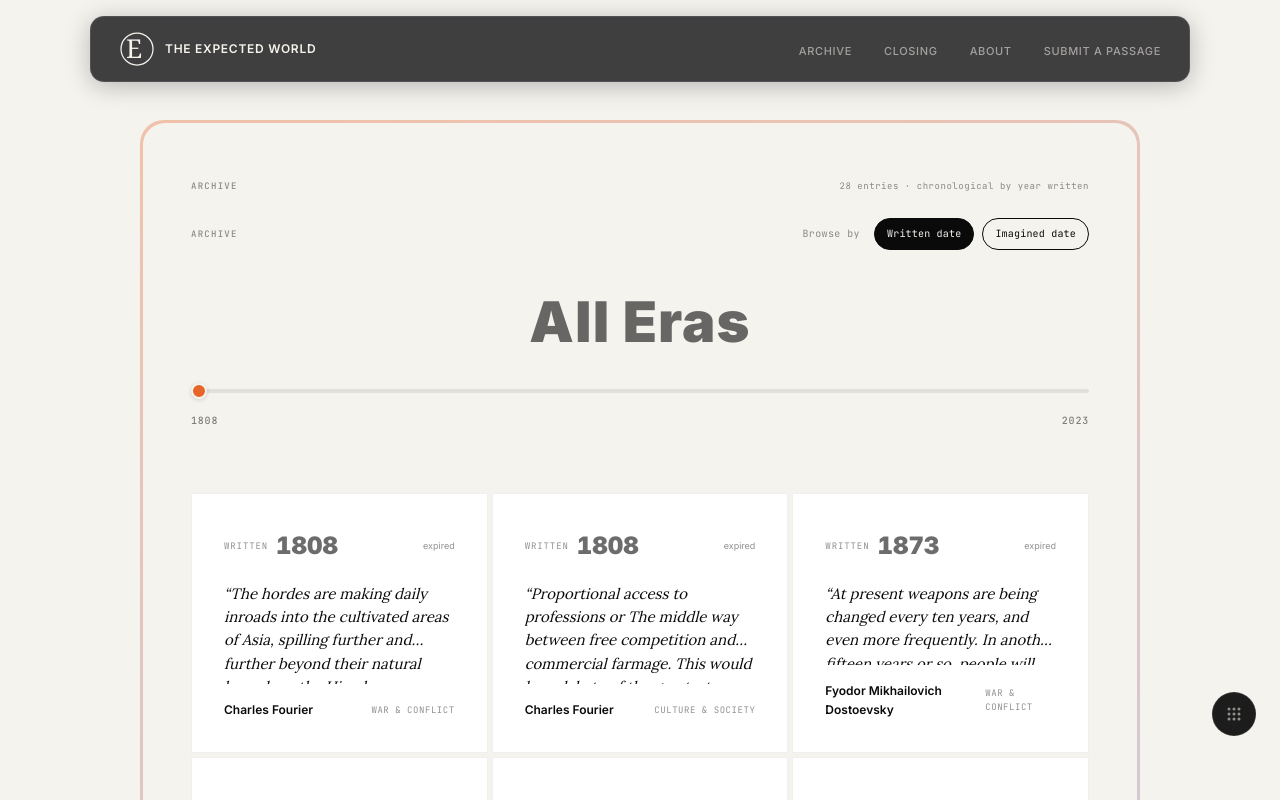
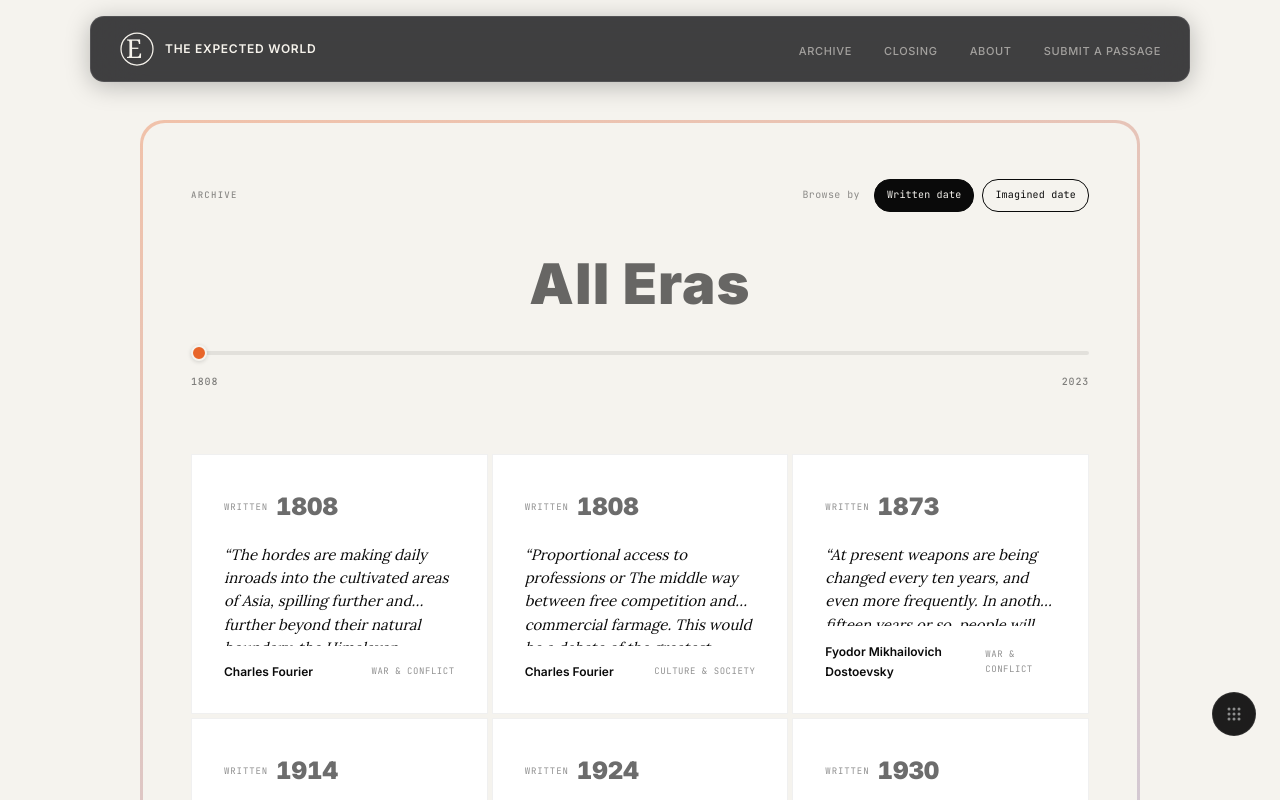
Before and after one commit to gogomegi/the-expected-world, a Next.js app: page /timeline in a window 1280 px wide. Shown: the top 800 px of the page. Built offline with nearby package versions, Linux system fonts and the light colour scheme.

Commit message:
Remove duplicate archive header and make date choice part of top row

```diff
--- a/src/app/timeline/TimelineClient.tsx
+++ b/src/app/timeline/TimelineClient.tsx
@@ -5,10 +5,6 @@ import type { Entry } from "@/lib/corpus";
 import { getChronologyYear, sortChronologically } from "@/lib/archive-chronology";
 import type { ArchiveDateMode } from "@/lib/archive-chronology";
 import Link from "next/link";
-
-function isExpired(date: string): boolean {
-  return date <= new Date().toISOString().slice(0, 10);
-}
 
 function displayYear(entry: Entry): string {
   const match = entry.predictedDate.match(/(\d+)(?:st|nd|rd|th)\s+century/i);
@@ -25,8 +21,6 @@ import CounterYear from "@/components/CounterYear";
 const COLOR_VARS = ["var(--orange)", "var(--blue)", "var(--green)", "var(--amber)"];
 
 export default function TimelineClient({ allEntries }: { allEntries: Entry[] }) {
-  const total = allEntries.length;
-
   const [mode, setMode] = useState<ArchiveDateMode>("written");
   const [filterYear, setFilterYear] = useState<number | null>(null);
 
@@ -63,20 +57,6 @@ export default function TimelineClient({ allEntries }: { allEntries: Entry[] })
       <section style={{ padding: "120px 48px 80px" }}>
         <div className="phone-frame-outer">
         <div className="phone-frame-inner">
-          <div style={{ display: "flex", alignItems: "baseline", justifyContent: "space-between", marginBottom: "24px" }}>
-            <p style={pageLabelStyle}>Archive</p>
-            <span
-              style={{
-                fontFamily: "var(--fm)",
-                fontSize: "0.5625rem",
-                letterSpacing: "0.06em",
-                color: "var(--muted-l)",
-              }}
-            >
-              {total} entries · {mode === "written" ? "chronological by year written" : "chronological by year imagined"}
-            </span>
-          </div>
-
           <div style={{ marginBottom: "32px" }}>
             <ArchiveChronologyControls mode={mode} onModeChange={changeMode} minYear={minYear} maxYear={maxYear} selectedYear={filterYear} onYearChange={setFilterYear} />
           </div>
@@ -146,7 +126,7 @@ function ArchiveCard({ entry, index, opacity, mode }: { entry: Entry; index: num
             <CounterYear year={parseInt(yearStr) || 0} />
           </span>
           {entry.is_fiction && <span className="fiction-badge">FICTION</span>}
-          <span className="ac-el" style={{ fontSize: "0.5625rem", color: "var(--muted-l)", marginLeft: "auto" }}>{isExpired(entry.predictedDateNormalized) ? "expired" : "closing"}</span>
+
         </div>
         <p
           className="ac-excerpt"
@@ -206,13 +186,3 @@ function ArchiveCard({ entry, index, opacity, mode }: { entry: Entry; index: num
     </Link>
   );
 }
-
-const pageLabelStyle: React.CSSProperties = {
-  fontFamily: "var(--fm)",
-  fontSize: "0.5625rem",
-  fontWeight: 500,
-  letterSpacing: "0.14em",
-  textTransform: "uppercase",
-  color: "var(--muted-l)",
-  margin: 0,
-};
```
